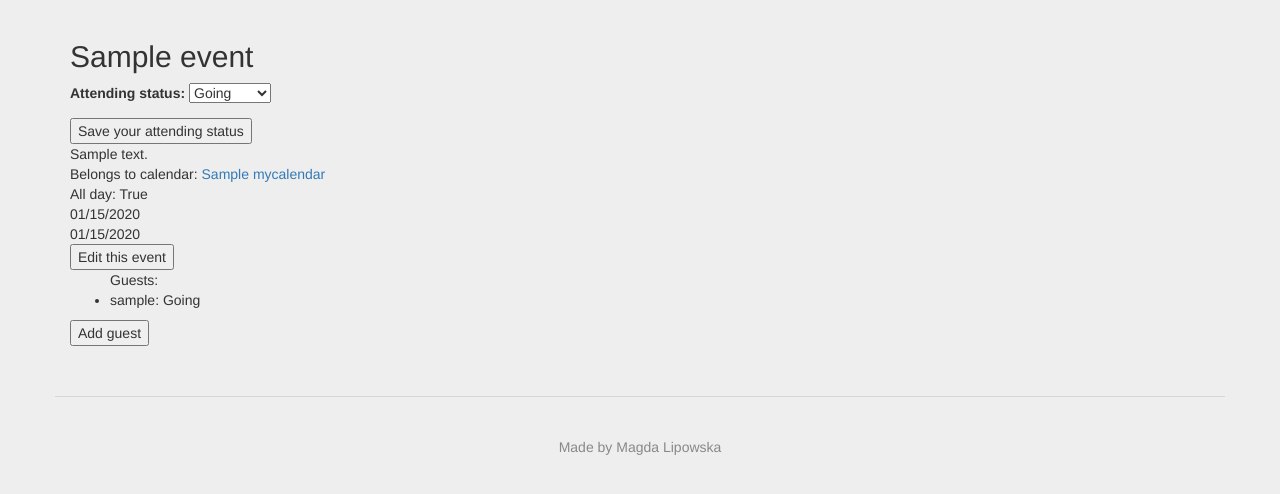
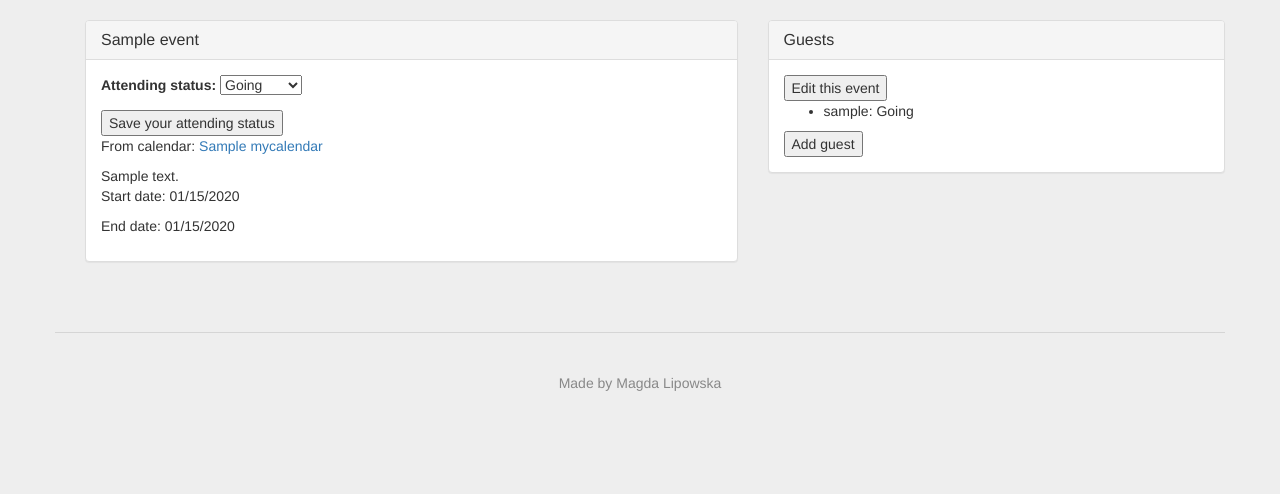
Before and after one commit to kasztanka/django_calendar, a Django app: page /event/1 in a window 1280 px wide. Shown: the part 52-546 px from the top of the page. Run offline with Django 3.2, Linux system fonts and the light colour scheme; a user stored in the database is signed in; tables that the repository leaves empty hold one stand-in row (values such as "Sample post"); some libraries are stand-ins or nearby versions.

Commit message:
Event template

```diff
--- a/my_calendar/templates/my_calendar/event.html
+++ b/my_calendar/templates/my_calendar/event.html
@@ -5,54 +5,74 @@
 {% if access_denied %}
     <div>{{ access_denied }}</div>
 {% else %}
-        <h2>{{ event.title }}</h2>
-
+<div class="container">
+    <div class="row">
+        <div class="col-lg-7">
+            <div class="panel panel-default">
+                <div class="panel-heading">
+                    <h2 class="panel-title">{{ event.title }}</h2>
+                </div>
+                <div class="panel-body">
                 {% if user_is_guest %}
                     <form method="POST" id="attending_status_form">
                         {% csrf_token %}
                         {{ attending_status_form.as_p }}
-                <button type="submit" id="save_attending_status" value="1" name="save_attending_status">Save your attending status</button>
+                        <button type="submit" id="save_attending_status" value="1"name="save_attending_status">
+                            Save your attending status
+                        </button>
                     </form>
                 {% endif %}
-
-        <div>{{ event.desc }}</div>
-        {% with event.calendar as calendar %}
-            <div>Belongs to calendar: <a href="{% url 'my_calendar:calendar_view' cal_pk=calendar.pk %}">{{ calendar.name }}</a></div>
-        {% endwith %}
-        <div>All day: {{ event.all_day }}</div>
-
+                    <p>From calendar: <a href="{% url 'my_calendar:calendar_view' cal_pk=event.calendar.pk %}">
+                        {{ event.calendar.name }}</a>
+                    </p>
+                    {{ event.desc }}
                 {% if event.all_day == True %}
-            <div>{{ event.start|date:"m/d/Y" }}</div>
-            <div>{{ event.end|date:"m/d/Y" }}</div>
+                    <p>Start date: {{ event.start|date:"m/d/Y" }}</p>
+                    <p>End date: {{ event.end|date:"m/d/Y" }}</p>
                 {% else %}
-            <div>Timezone: {{ event.get_timezone_display }}</div>
+                    <p>Timezone: {{ event.get_timezone_display }}</p>
                     {% timezone event.get_timezone_display %}
-            <div>{{ event.start|date:"m/d/Y H:i" }}</div>
-            <div>{{ event.end|date:"m/d/Y H:i" }}</div>
+                        <p>Start time: {{ event.start|date:"m/d/Y H:i" }}</p>
+                        <p>End time: {{ event.end|date:"m/d/Y H:i" }}</p>
                     {% endtimezone %}
                 {% endif %}
-
+                </div>
+            </div>
+        </div>
+        <div class="col-lg-5">
+            <div class="panel panel-default">
+                <div class="panel-heading">
+                    <h2 class="panel-title">Guests</h2>
+                </div>
+                <div class="panel-body">
                 {% with event.calendar as calendar %}
                     {% if profile in calendar.modifiers.all or user_is_guest %}
-                <button onclick="formDisplay('event_form', 'edit_event', 'Edit this event');return false;" id="edit_event">Edit this event</button>
+                        <button onclick="formDisplay('event_form', 'edit_event', 'Edit this event');return false;"
+                            id="edit_event">Edit this event</button>
                         <form method="POST" id="event_form">
                             {% csrf_token %}
                             {% if user_is_guest %}
                                 <div>{{ guest_message }}</div>
                             {% endif %}
                             {{ event_form.as_p }}
-                    <button type="submit" id="save_event" name="save_event" value="1" onclick="enableInputs();">Save event</button>
+                            <button type="submit" id="save_event" name="save_event"
+                                value="1" onclick="enableInputs();">
+                                Save event
+                            </button>
                         </form>
                     {% endif %}
-
-            <ul>Guests:
+                    {% if guests %}
+                        <ul>
                         {% for guest in guests %}
                             <li>{{ guest.user.user.username }}: {{ guest.get_attending_status_display }}</li>
                         {% endfor %}
                         </ul>
-
+                    {% else %}
+                        <p>This event has no guests</p>
+                    {% endif %}
                     {% if profile in calendar.modifiers.all %}
-                <button onclick="formDisplay('guest_form', 'add_guest', 'Add guest');return false;" id="add_guest">Add guest</button>
+                        <button onclick="formDisplay('guest_form', 'add_guest', 'Add guest');return false;"
+                            id="add_guest">Add guest</button>
                         <form method="POST" id="guest_form">
                             {% csrf_token %}
                             {{ guest_form.as_p }}
@@ -60,7 +80,11 @@
                         </form>
                     {% endif %}
                 {% endwith %}
-
+                </div><!-- panel-body -->
+            </div><!-- panel -->
+        </div><!-- col-lg-5 -->
+    </div><!-- row -->
+</div><!-- container -->
 <script>
     const forms = ['event_form', 'guest_form'];
 </script>
```
Lines whose indentation alone changed are shown as unchanged.
